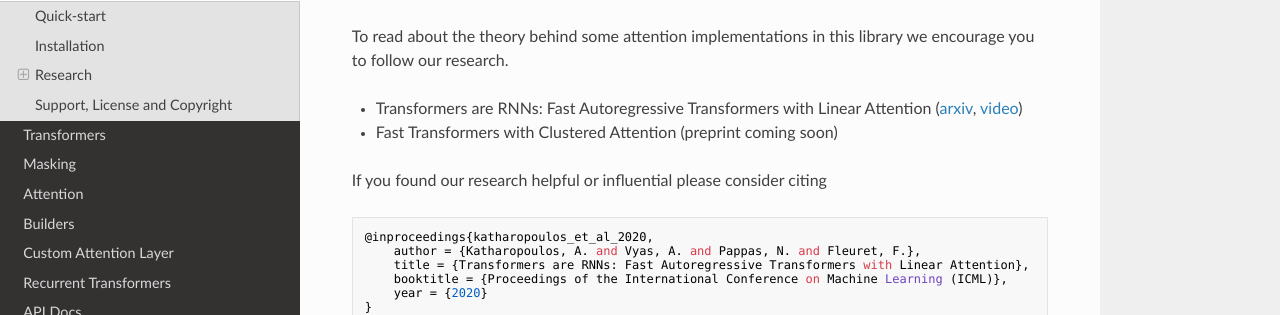
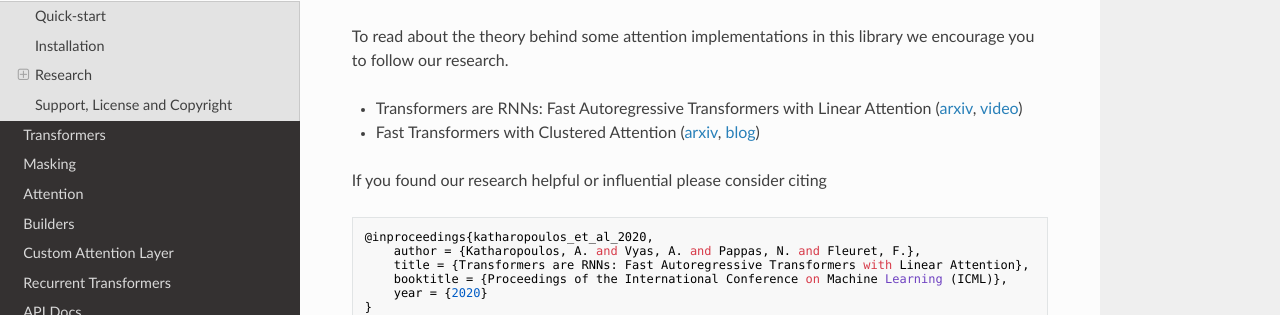
Before and after one commit to idiap/fast-transformers, an MkDocs documentation site: the page built from docs/index.md, in a window 1280 px wide and 900 px high, scrolled down 1052 px. Shown: the part 135-450 px from the top of the window. Built offline with MkDocs 1.6.1, drawn with Linux system fonts in a browser that asks for light colours; nearby versions of some CDN libraries.

Commit message:
Add link to clustered tranformers arxiv

```diff
--- a/docs/index.md
+++ b/docs/index.md
@@ -67,7 +67,9 @@ we encourage you to follow our research.
 * Transformers are RNNs: Fast Autoregressive Transformers with
   Linear Attention ([arxiv](https://arxiv.org/abs/2006.16236),
   [video](https://youtu.be/KBWh7XCUAi8))
-* Fast Transformers with Clustered Attention (preprint coming soon)
+* Fast Transformers with Clustered Attention
+  ([arxiv](https://arxiv.org/abs/2007.04825),
+  [blog](https://clustered-transformers.github.io/blog/))
 
 If you found our research helpful or influential please consider citing
 
```
Also changed, not shown: README.rst.
